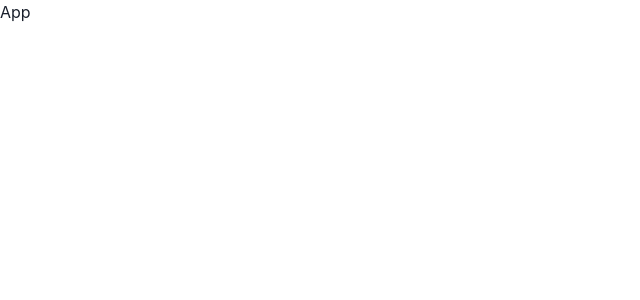
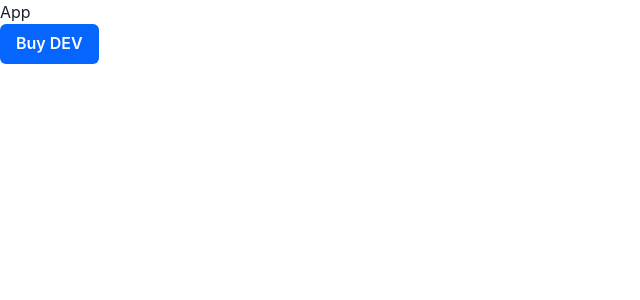
Before and after one commit to Syammed2429/buy-dev, a React (Create React App) app: page / in a window 1280 px wide. Shown: the top 300 px of the page, without its empty margins (0-640 px from the left). Built offline with nearby package versions, Linux system fonts and the light colour scheme.

Commit message:
added a modal with button

```diff
--- a/src/App.tsx
+++ b/src/App.tsx
@@ -1,10 +1,12 @@
 import { Text } from "@chakra-ui/react";
 import React, { FC } from "react";
+import { Buy } from "./components/Buy";
 
 const App: FC = () => {
   return (
     <>
       <Text>App</Text>
+      <Buy />
     </>
   );
 };
--- /dev/null
+++ b/src/components/Buy.tsx
@@ -0,0 +1,49 @@
+import {
+  Button,
+  Modal,
+  ModalBody,
+  ModalCloseButton,
+  ModalContent,
+  ModalFooter,
+  ModalHeader,
+  ModalOverlay,
+  useDisclosure,
+} from "@chakra-ui/react";
+import React, { FC } from "react";
+
+const Buy: FC = () => {
+  const { isOpen, onOpen, onClose } = useDisclosure();
+
+  return (
+    <>
+      <Button
+        _hover={{ bg: "#0565fd" }}
+        color="white"
+        bg="#0565fd"
+        onClick={onOpen}
+      >
+        Buy DEV
+      </Button>
+
+      <Modal closeOnOverlayClick={false} isOpen={isOpen} onClose={onClose}>
+        <ModalOverlay />
+        <ModalContent>
+          <ModalHeader>Buy DEXs from multiple networks.</ModalHeader>
+          <ModalCloseButton />
+          <ModalBody pb={6}>
+            <Button>Here</Button>
+          </ModalBody>
+
+          <ModalFooter>
+            <Button colorScheme="blue" mr={3}>
+              Save
+            </Button>
+            <Button onClick={onClose}>Cancel</Button>
+          </ModalFooter>
+        </ModalContent>
+      </Modal>
+    </>
+  );
+};
+
+export { Buy };
```
